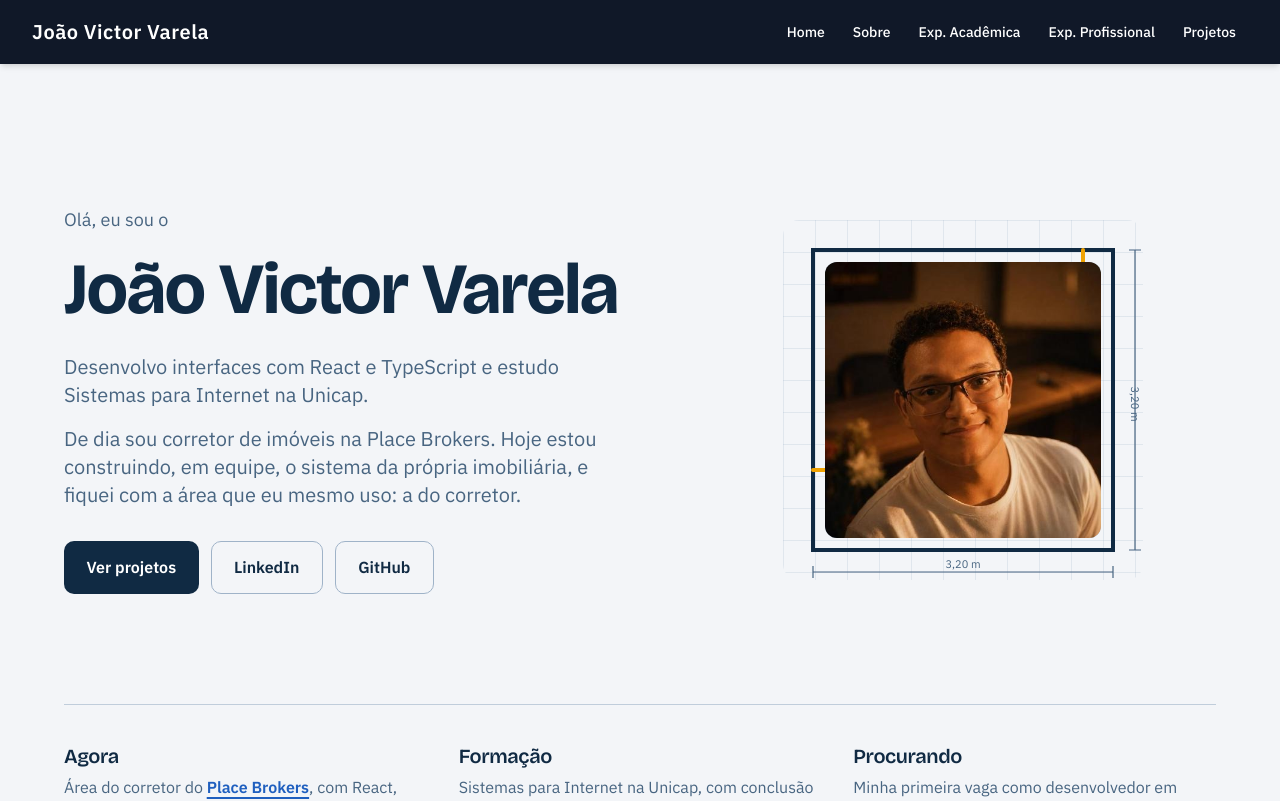
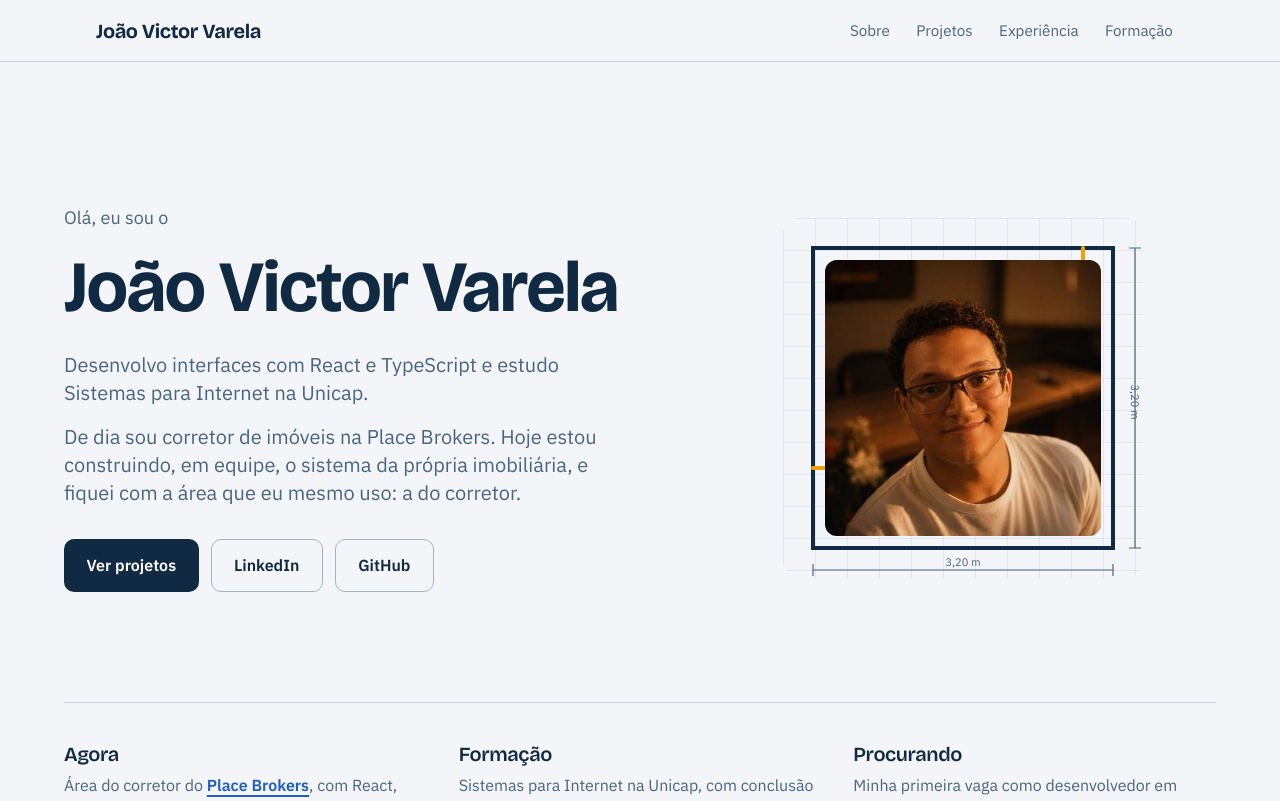
Before and after one commit to Jonqry/Portfolio, a Next.js app: page / in a window 1280 px wide. Shown: the top 801 px of the page. Built offline with nearby package versions, Linux system fonts and the light colour scheme.

Commit message:
Add files via upload

```diff
--- a/app/components/Navbar.js
+++ b/app/components/Navbar.js
@@ -1,34 +1,36 @@
+'use client';
+
 import Link from 'next/link';
+import { usePathname } from 'next/navigation';
 
 const links = [
-  { href: '/', label: 'Home' },
   { href: '/sobre', label: 'Sobre' },
-  { href: '/academico', label: 'Exp. Acadêmica' },
-  { href: '/profissional', label: 'Exp. Profissional' },
   { href: '/projetos', label: 'Projetos' },
+  { href: '/profissional', label: 'Experiência' },
+  { href: '/academico', label: 'Formação' },
 ];
 
 export default function Navbar() {
+  const caminho = usePathname();
   return (
-    <nav className="bg-gray-900 text-white shadow-md w-full">
-      <div className="max-w-7xl mx-auto px-4 sm:px-6 lg:px-8">
-        <div className="flex flex-col md:flex-row md:items-center md:justify-between gap-2 py-3 md:py-0 md:h-16">
-          <div className="flex-shrink-0 font-bold text-xl tracking-wide">
-            <Link href="/">João Victor Varela</Link>
-          </div>
-          <div className="flex flex-wrap gap-1 -mx-3 md:mx-0">
+    <nav className="nav">
+      <div className="max-w-6xl mx-auto px-5 sm:px-8 flex flex-col md:flex-row md:items-center md:justify-between gap-1 py-3">
+        <Link href="/" className="marca text-xl font-bold no-underline">
+          João Victor Varela
+        </Link>
+        <div className="flex flex-wrap gap-1 -mx-2 md:mx-0">
           {links.map((link) => (
             <Link
               key={link.href}
               href={link.href}
-                className="hover:bg-gray-700 px-3 py-2 rounded-md text-sm font-medium"
+              className="nav-link"
+              aria-current={caminho === link.href ? 'page' : undefined}
             >
               {link.label}
             </Link>
           ))}
         </div>
       </div>
-      </div>
     </nav>
   );
 }
```
Lines whose indentation alone changed are shown as unchanged.
